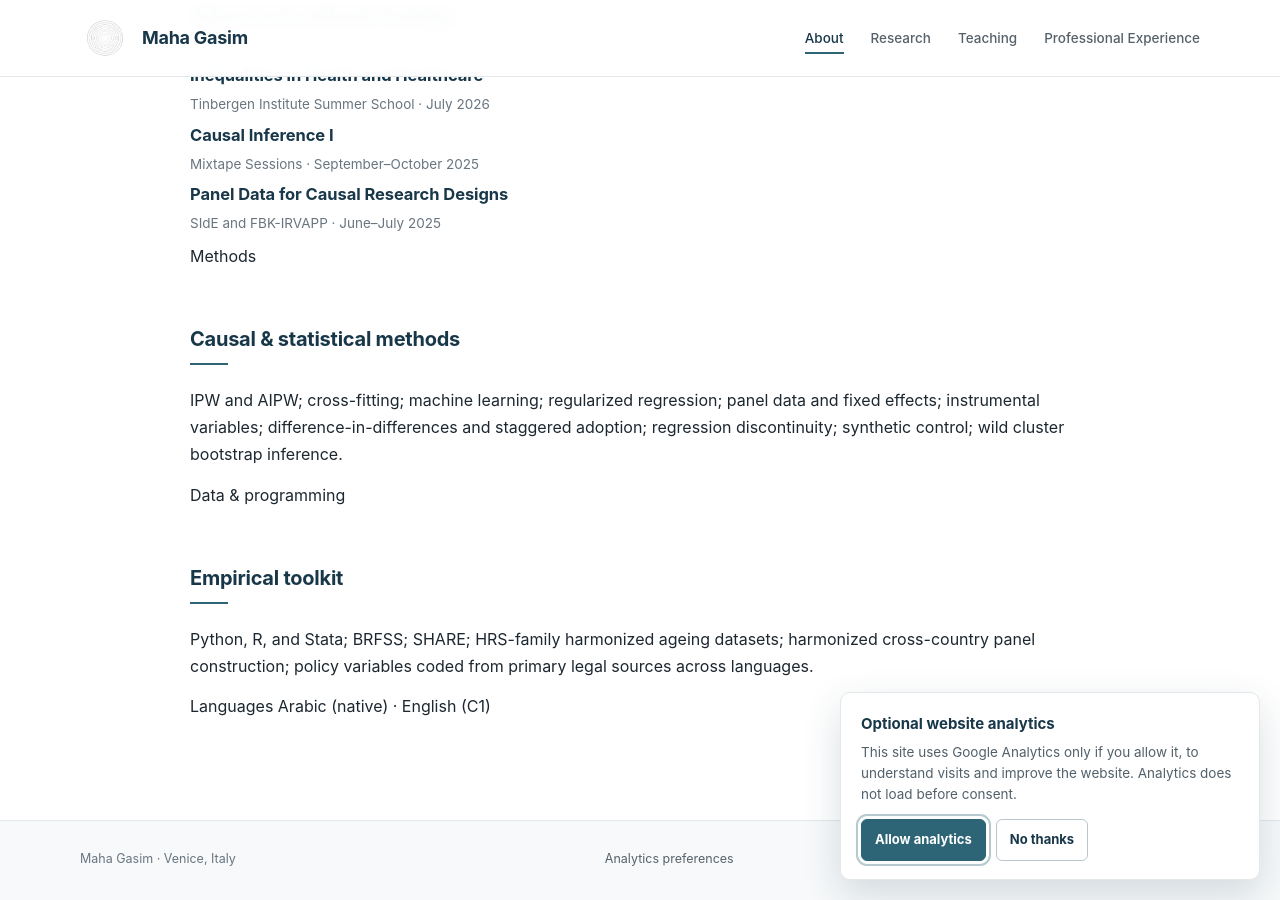
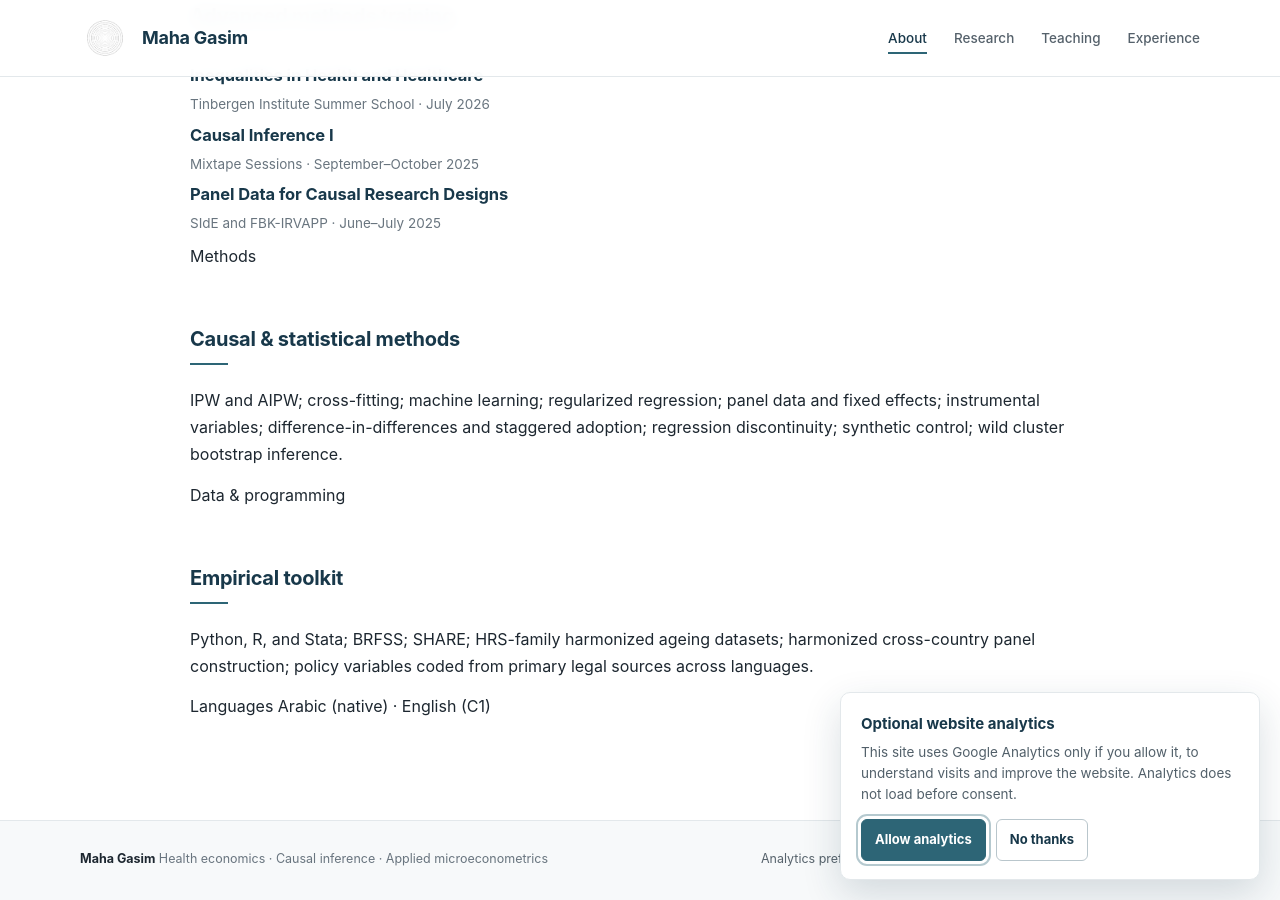
Before and after one commit to mahagasim/mahagasim.github.io, a Jekyll site: the page built from index.md, in a window 1280 px wide and 900 px high, scrolled down 2188 px. Built offline with Jekyll 4.4.1, drawn with Linux system fonts in a browser that asks for light colours.

Commit message:
Refine academic site navigation and global layout

```diff
--- a/_layouts/default.html
+++ b/_layouts/default.html
@@ -3,39 +3,37 @@
 <head>
   <meta charset="utf-8">
   <meta name="viewport" content="width=device-width, initial-scale=1">
-  <meta name="theme-color" content="#17324d">
+  <meta name="theme-color" content="#f7f6f2">
   <meta name="description" content="{{ page.description | default: site.description | escape }}">
   <meta http-equiv="Cache-Control" content="no-cache, no-store, must-revalidate">
   <meta http-equiv="Pragma" content="no-cache">
   <meta http-equiv="Expires" content="0">
 
-  <!-- Use the exact Canva-exported Learning is a Continuous Journey artwork -->
   <link rel="icon" type="image/png" href="{{ '/assets/images/learning-journey-canva.png' | relative_url }}">
   <link rel="shortcut icon" type="image/png" href="{{ '/assets/images/learning-journey-canva.png' | relative_url }}">
   <link rel="apple-touch-icon" href="{{ '/assets/images/learning-journey-canva.png' | relative_url }}">
 
   <title>{% if page.title and page.title != 'About' %}{{ page.title }} · {% endif %}Maha Gasim</title>
 
-  <link rel="stylesheet" href="{{ '/assets/css/style.css' | relative_url }}">
-  <link rel="stylesheet" href="{{ '/assets/css/learning.css' | relative_url }}">
+  <link rel="stylesheet" href="{{ '/assets/css/style.css' | relative_url }}?v=20260826-1018">
   <link rel="stylesheet" href="{{ '/assets/css/analytics.css' | relative_url }}">
 </head>
 <body>
   <header class="site-header">
     <div class="nav-shell">
-      <a class="brand" href="{{ '/' | relative_url }}?v=20260826-0756" aria-label="Maha Gasim home">
+      <a class="brand" href="{{ '/' | relative_url }}" aria-label="Maha Gasim home">
         <img
           class="brand-mark"
           src="{{ '/assets/images/learning-journey-canva.png' | relative_url }}"
-          alt="Learning is a continuous journey — concentric binary rings">
+          alt="">
         <span class="brand-text">Maha Gasim</span>
       </a>
 
       <nav class="site-nav" aria-label="Primary navigation">
-        <a href="{{ '/' | relative_url }}?v=20260826-0756"{% if page.title == 'About' %} class="active"{% endif %}>About</a>
-        <a href="{{ '/research.html' | relative_url }}?v=20260826-0756"{% if page.title == 'Research' %} class="active"{% endif %}>Research</a>
-        <a href="{{ '/teaching.html' | relative_url }}?v=20260826-0756"{% if page.title == 'Teaching' %} class="active"{% endif %}>Teaching</a>
-        <a href="{{ '/experience.html' | relative_url }}?v=20260826-0756"{% if page.title == 'Professional Experience' %} class="active"{% endif %}>Professional Experience</a>
+        <a href="{{ '/' | relative_url }}"{% if page.title == 'About' %} class="active"{% endif %}>About</a>
+        <a href="{{ '/research.html' | relative_url }}"{% if page.title == 'Research' %} class="active"{% endif %}>Research</a>
+        <a href="{{ '/teaching.html' | relative_url }}"{% if page.title == 'Teaching' %} class="active"{% endif %}>Teaching</a>
+        <a href="{{ '/experience.html' | relative_url }}"{% if page.title == 'Professional Experience' %} class="active"{% endif %}>Experience</a>
       </nav>
     </div>
   </header>
@@ -48,7 +46,10 @@
 
   <footer class="site-footer">
     <div class="footer-shell">
-      <span>Maha Gasim · Venice, Italy</span>
+      <div class="footer-identity">
+        <strong>Maha Gasim</strong>
+        <span>Health economics · Causal inference · Applied microeconometrics</span>
+      </div>
       <div class="footer-note">
         <button class="analytics-preferences" id="analytics-preferences" type="button">Analytics preferences</button>
       </div>
```
